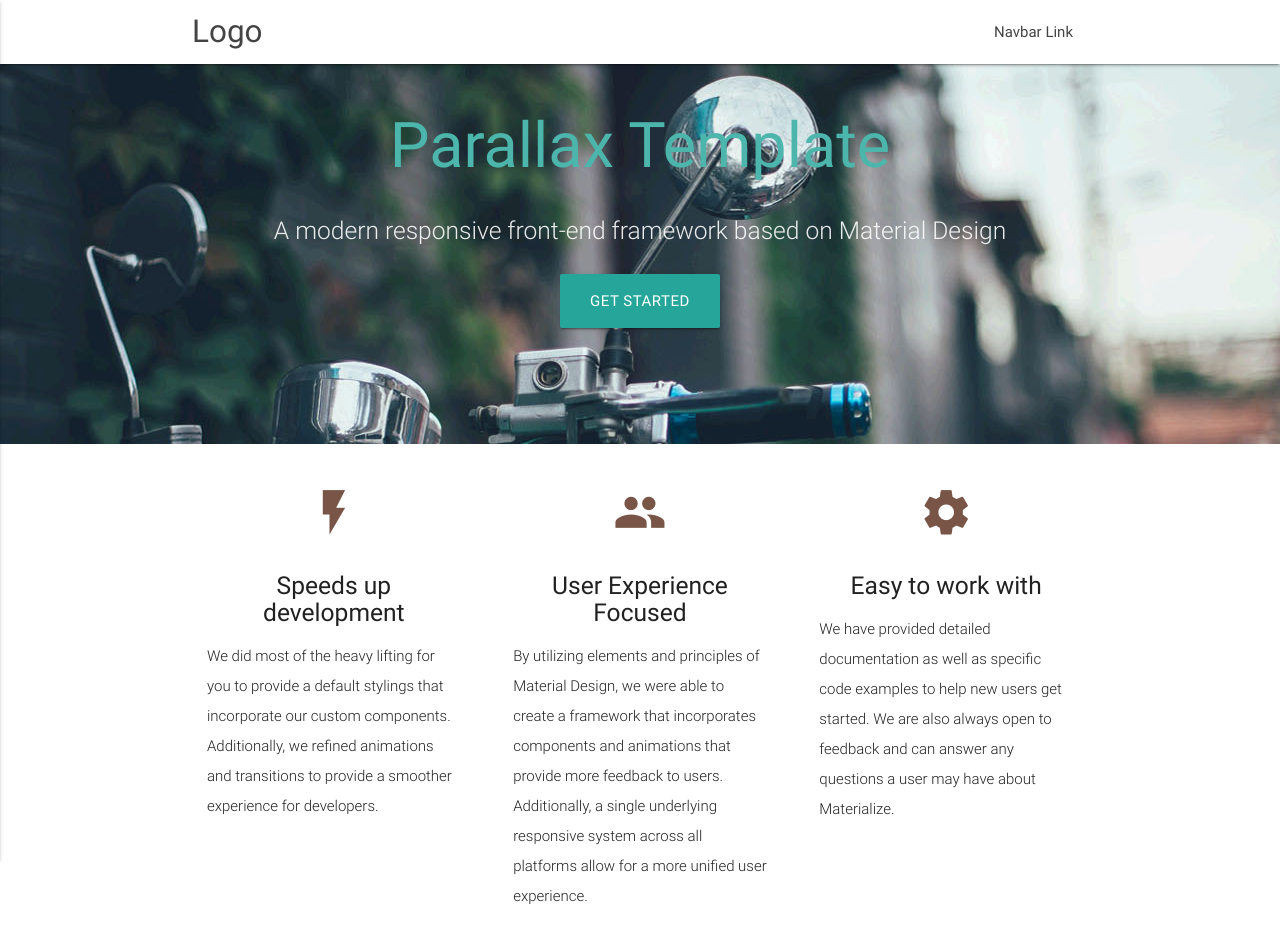
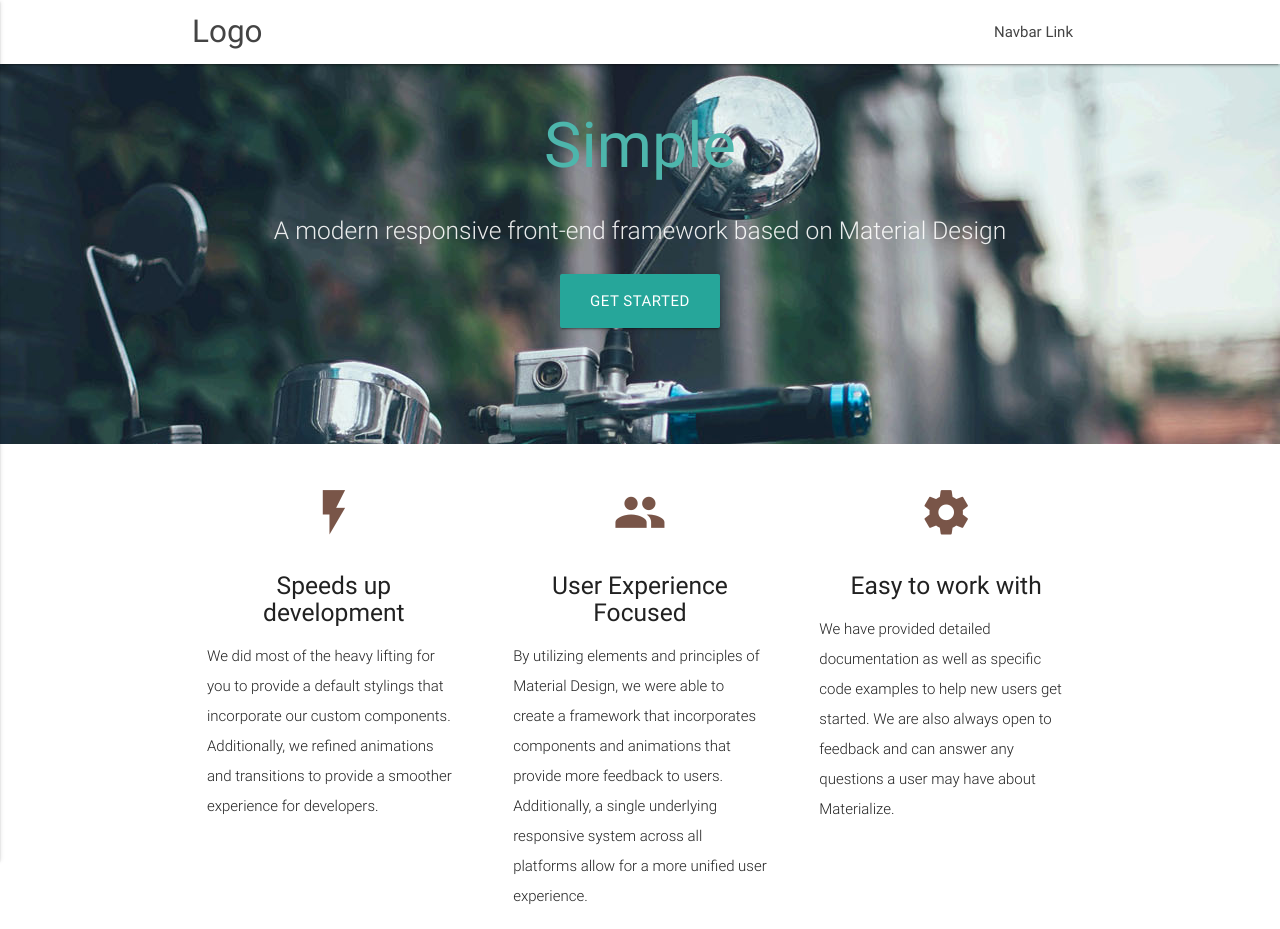
Before and after one commit to jamees/site_importante, a plain HTML site: page index.html in a window 1280 px wide. Shown: the top 929 px of the page. Drawn offline with nearby package versions, Linux system fonts and the light colour scheme.

Commit message:
cambio en index.html

```diff
--- a/index.html
+++ b/index.html
@@ -29,7 +29,7 @@
     <div class="section no-pad-bot">
       <div class="container">
         <br><br>
-        <h1 class="header center teal-text text-lighten-2">Parallax Template</h1>
+        <h1 class="header center teal-text text-lighten-2">Simple</h1>
         <div class="row center">
           <h5 class="header col s12 light">A modern responsive front-end framework based on Material Design</h5>
         </div>
```
